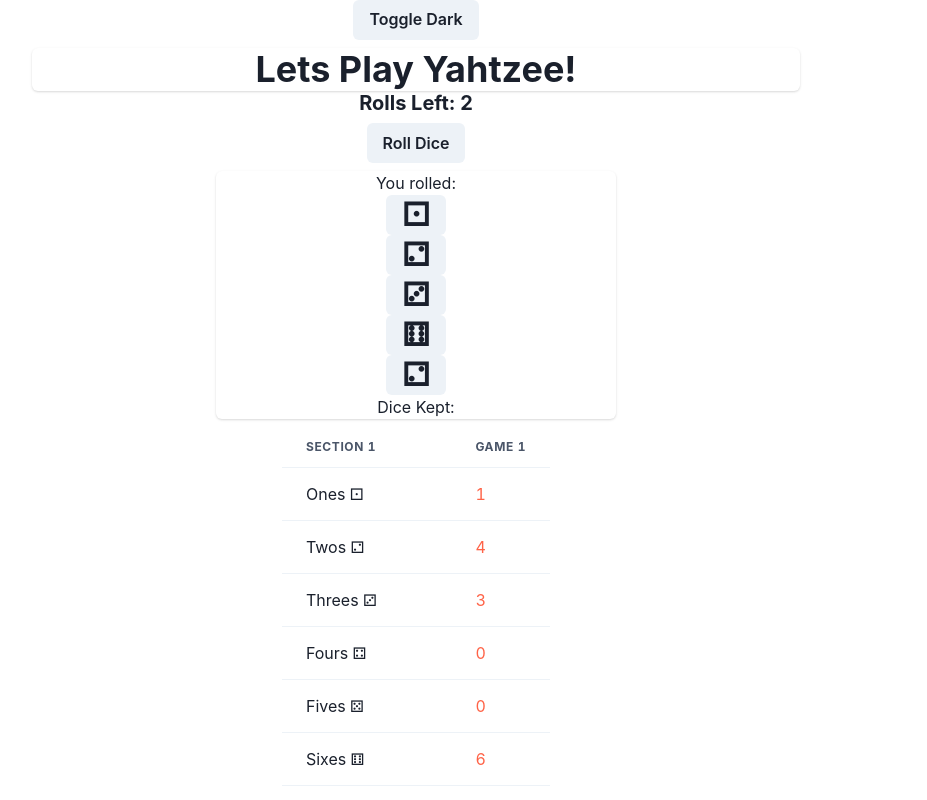
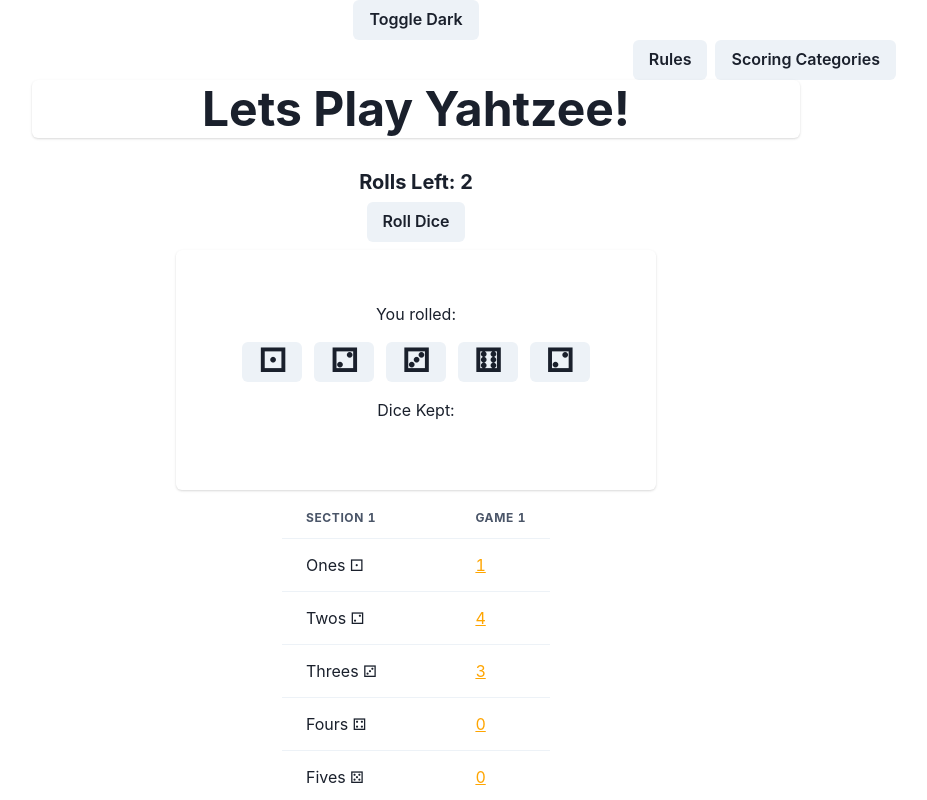
Before and after one commit to TomOwen93/yahtzee-react, a React (Vite) app: page / in a window 1280 px wide. Both pictures are taken after a click on the button "Roll Dice". Shown: the top 800 px of the page, without its empty margins (224-1151 px from the left). Built offline with nearby package versions, Linux system fonts and the light colour scheme.

Commit message:
add rules popovers, fix colour scheme, dice card

```diff
--- a/src/components/App.tsx
+++ b/src/components/App.tsx
@@ -2,35 +2,79 @@
     Button,
     Card,
     Container,
+    Flex,
     Heading,
+    Popover,
+    PopoverArrow,
+    PopoverBody,
+    PopoverCloseButton,
+    PopoverContent,
+    PopoverHeader,
+    PopoverTrigger,
     VStack,
     useColorMode,
 } from "@chakra-ui/react";
 import "./App.css";
 import GameSection from "./GameSection";
+import { GeneralRules } from "./GeneralRules";
+import { CategoryRules } from "./CategoryRules";
 
 function App(): JSX.Element {
     const { colorMode, toggleColorMode } = useColorMode();
 
     return (
         <>
-            <VStack>
+            <VStack spacing={"2rem"}>
                 <header>
                     <Button onClick={toggleColorMode}>
                         Toggle {colorMode === "light" ? "Dark" : "Light"}
                     </Button>
                 </header>
+            </VStack>
+
+            <Flex justifyContent={"flex-end"}>
+                <Popover>
+                    <PopoverTrigger>
+                        <Button marginRight="0.5rem">Rules</Button>
+                    </PopoverTrigger>
+                    <PopoverContent>
+                        <PopoverArrow />
+                        <PopoverCloseButton />
+                        <PopoverHeader fontSize={"2xl"}>
+                            General Rules:
+                        </PopoverHeader>
+                        <PopoverBody whiteSpace="pre-line">
+                            <GeneralRules />
+                        </PopoverBody>
+                    </PopoverContent>
+                </Popover>
+
+                <Popover>
+                    <PopoverTrigger>
+                        <Button marginRight="10rem">Scoring Categories</Button>
+                    </PopoverTrigger>
+                    <PopoverContent>
+                        <PopoverArrow />
+                        <PopoverCloseButton />
+                        <PopoverHeader fontSize={"2xl"}>
+                            Category Rules:
+                        </PopoverHeader>
+                        <PopoverBody whiteSpace="pre-line">
+                            <CategoryRules />
+                        </PopoverBody>
+                    </PopoverContent>
+                </Popover>
+            </Flex>
 
             <Container maxW="50rem">
-                    <Card>
-                        <Heading textAlign={"center"}>
+                <Card marginBottom={"2rem"}>
+                    <Heading fontSize={"3rem"} textAlign={"center"}>
                         Lets Play Yahtzee!
                     </Heading>
                 </Card>
 
                 <GameSection />
             </Container>
-            </VStack>
         </>
     );
 }
--- /dev/null
+++ b/src/components/CategoryRules.tsx
@@ -0,0 +1,44 @@
+import { UnorderedList, ListItem, Text } from "@chakra-ui/react";
+
+export const CategoryRules = () => (
+    <>
+        <UnorderedList>
+            <ListItem>
+                <Text as={"b"}>Ones through Sixes:</Text> <br /> Sum of matching
+                dice.
+            </ListItem>
+            <ListItem>
+                <Text as={"b"}>Three of a Kind, Four of a Kind: </Text> <br />{" "}
+                Sum of all dice if requirements are met.
+            </ListItem>
+            <ListItem>
+                <Text as={"b"}> Specific combinations:</Text>
+                <UnorderedList>
+                    <ListItem>
+                        <Text as="b">Full House - 25 points</Text> <br />
+                        Three dice of one number and two dice of another number.
+                    </ListItem>{" "}
+                    <ListItem>
+                        <Text as="b">Small Straight - 30 points</Text> <br />
+                        Four consecutive numbers in the roll
+                    </ListItem>{" "}
+                    <ListItem>
+                        <Text as="b">Large Straight - 40 points</Text> <br />
+                        All five consecutive numbers in the roll
+                    </ListItem>{" "}
+                    <ListItem>
+                        <Text as="b">
+                            Yahtzee - 50 points (100 on successive)
+                        </Text>{" "}
+                        <br />
+                        All five dice showing the same number
+                    </ListItem>
+                </UnorderedList>
+            </ListItem>
+            <ListItem>Chance: Sum of all dice.</ListItem>
+            <ListItem>
+                Bonus: Awarded for a total of 63+ points in Ones through Sixes.
+            </ListItem>
+        </UnorderedList>
+    </>
+);
--- a/src/components/GameSection.tsx
+++ b/src/components/GameSection.tsx
@@ -1,24 +1,8 @@
-import { Button, Text, VStack, Card, Heading } from "@chakra-ui/react";
+import { Button, Text, VStack, Card, Heading, Flex } from "@chakra-ui/react";
 import { useImmerReducer } from "use-immer";
 import ScoreTable from "./ScoreTable";
-import {
-    RollDiceAction,
-    KeepDiceAction,
-    GameState,
-    ReturnDiceAction,
-    LockInScoreAction,
-    DiceRoll,
-    PotentialFullScoring,
-    NextTurnAction,
-} from "../types";
+import { GameState, DiceRoll, PotentialFullScoring, Action } from "../types";
 import { calculatePotentialScores } from "../utils/calculatePotentialScores";
-
-export type Action =
-    | RollDiceAction
-    | KeepDiceAction
-    | ReturnDiceAction
-    | LockInScoreAction
-    | NextTurnAction;
 
 export default function GameSection(): JSX.Element {
     const initialState: GameState = {
@@ -32,7 +16,6 @@
             { id: 5, roll: null },
         ],
         Player1: {
-            score: 0,
             previousYahtzee: false,
             scoringChecks: {
                 ones: null,
@@ -48,6 +31,14 @@
                 largeStraight: null,
                 yahtzee: null,
                 chance: null,
+            },
+            gameScores: {
+                1: null,
+                2: null,
+                3: null,
+                4: null,
+                5: null,
+                6: null,
             },
         },
         keptDice: [],
@@ -94,6 +85,12 @@
                     { id: 5, roll: null },
                 ];
                 state.keptDice = [];
+                break;
+            case "end-game":
+                state.Player1.gameScores[gameState.gameRound] =
+                    playersCurrentScore;
+                state.gameRound = +1;
+                state.Player1.scoringChecks = {} as PotentialFullScoring;
         }
     };
 
@@ -116,6 +113,13 @@
         6: "⚅",
     };
 
+    const playersCurrentScore = gameState.Player1.scoringChecks;
+
+    if (Object.values(playersCurrentScore).every((score) => score !== null)) {
+        dispatch({ type: "end-game" });
+        dispatch({ type: "next-turn" });
+    }
+
     return (
         <>
             <VStack>
@@ -126,13 +130,23 @@
                     Roll Dice
                 </Button>
 
-                <Card align={"center"} w="400px">
+                <Card
+                    justify={"center"}
+                    align={"center"}
+                    w="30rem"
+                    h="15rem"
+                    gap={"1rem"}
+                >
                     <Text>You rolled:</Text>
+                    <Flex gap={"0.75rem"}>
                         {gameState.rollsLeft < 3 &&
                             gameState.rolledDice.map((d) => (
                                 <Button
                                     onClick={() =>
-                                    dispatch({ type: "keep-dice", payload: d })
+                                        dispatch({
+                                            type: "keep-dice",
+                                            payload: d,
+                                        })
                                     }
                                     textAlign={"center"}
                                     key={d.id}
@@ -142,11 +156,16 @@
                                     {d.roll !== null && diceEmojis[d.roll]}
                                 </Button>
                             ))}
+                    </Flex>
                     <Text>Dice Kept:</Text>
+                    <Flex gap={"0.75rem"}>
                         {gameState.keptDice.map((d) => (
                             <Button
                                 onClick={() =>
-                                dispatch({ type: "return-dice", payload: d })
+                                    dispatch({
+                                        type: "return-dice",
+                                        payload: d,
+                                    })
                                 }
                                 textAlign={"center"}
                                 key={d.id}
@@ -156,6 +175,7 @@
                                 {d.roll !== null && diceEmojis[d.roll]}
                             </Button>
                         ))}
+                    </Flex>
                 </Card>
 
                 <ScoreTable
--- /dev/null
+++ b/src/components/GeneralRules.tsx
@@ -0,0 +1,27 @@
+import { Text } from "@chakra-ui/react";
+
+export const GeneralRules = () => (
+    <>
+        <Text as={"b"}>Rolling Dice:</Text>
+        <br />
+        Click "Roll Dice" to roll five dice. You can roll up to three times per
+        turn.
+        <br />
+        <br />
+        <Text as={"b"}>Selecting Dice:</Text>
+        <br />
+        Click on the dice you want to keep. You can choose which dice to keep
+        after each roll.
+        <br />
+        <br />
+        <Text as={"b"}> Filling Out Scorecard: </Text>
+        <br />
+        Click on a category to lock in your score. Once chosen, a category
+        cannot be changed.
+        <br />
+        <br />
+        <Text as={"b"}>End of Game: </Text> <br /> Play 13 rounds (one for each
+        category). Total your points after all rounds. The player with the
+        highest score wins.
+    </>
+);
--- a/src/components/ScoreTable.tsx
+++ b/src/components/ScoreTable.tsx
@@ -1,11 +1,11 @@
 import { useToast } from "@chakra-ui/react";
 import {
+    Action,
     GameState,
     PotentialFullScoring,
     PotentialSectionOneScoring,
     PotentialSectionTwoScoring,
 } from "../types";
-import { Action } from "./GameSection";
 
 import TableSection from "./TableSection";
 import { calculateTotals } from "../utils/calculateTotals";
@@ -73,8 +73,6 @@
     const currentTotalSection1 = calculateTotals(1, playersScores);
     const currentTotalSection2 = calculateTotals(2, playersScores);
 
-    console.log(currentTotalSection1, currentTotalSection2);
-
     return (
         <>
             <TableSection
--- a/src/components/TableSection.tsx
+++ b/src/components/TableSection.tsx
@@ -6,9 +6,10 @@
     Th,
     Tbody,
     Td,
+    Text,
+    Tag,
 } from "@chakra-ui/react";
-import { GameState, PotentialFullScoring } from "../types";
-import { Action } from "./GameSection";
+import { Action, GameState, PotentialFullScoring } from "../types";
 import { CombinedSectionLookup } from "./ScoreTable";
 
 export interface TableSectionProps {
@@ -78,7 +79,7 @@
                                     potentialScores &&
                                     gameState.rollsLeft < 3 && (
                                         <Td
-                                            color="tomato"
+                                            color="orange"
                                             cursor={"progress"}
                                             onClick={() => {
                                                 dispatch({
@@ -101,13 +102,15 @@
                                                 );
                                             }}
                                         >
-                                            {potentialScores[
-                                                row as keyof PotentialFullScoring
-                                            ] === 0
-                                                ? 0
-                                                : potentialScores[
-                                                      row as keyof PotentialFullScoring
-                                                  ]}
+                                            {
+                                                <Text as={"u"}>
+                                                    {
+                                                        potentialScores[
+                                                            row as keyof PotentialFullScoring
+                                                        ]
+                                                    }
+                                                </Text>
+                                            }
                                         </Td>
                                     )
                                 )}
@@ -116,8 +119,14 @@
 
                         <Tr>
                             <Td fontWeight="bold">Total Points:</Td>
-                            <Td color={"green"} fontWeight={"bold"}>
-                                {totalScore}
+                            <Td>
+                                <Tag
+                                    fontSize={"1rem"}
+                                    size={"md"}
+                                    colorScheme="yellow"
+                                >
+                                    {totalScore}
+                                </Tag>
                             </Td>
                         </Tr>
                         <Tr>
```
Also changed, not shown: src/types.ts (+23 -2 lines). Lines whose indentation alone changed are shown as unchanged.
